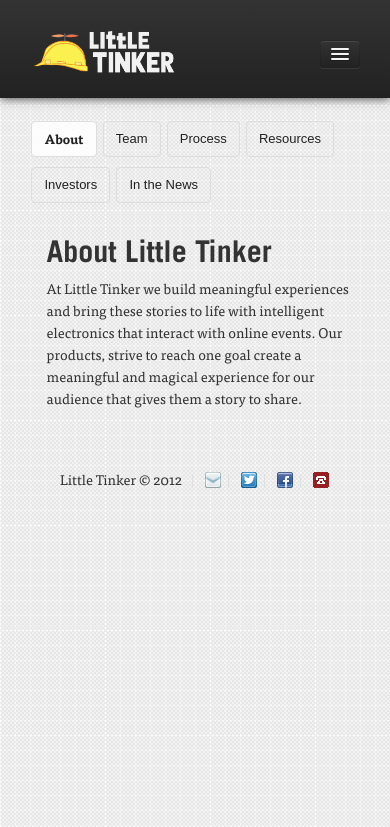
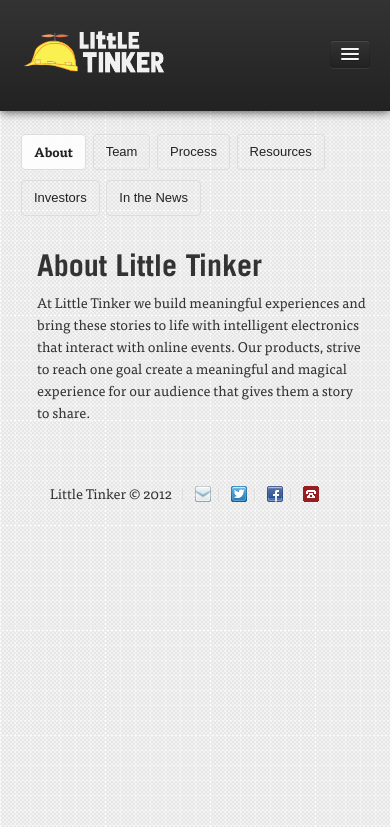
Before and after one commit to ReptarAzar/littletinker, a Django app: page /about/ in a window 390 px wide. Shown: the top 827 px of the page. Run offline with Django 3.2, Linux system fonts and the light colour scheme; parts of the project's set-up code (start-up, migrations or seed data) failed here and were passed over; some web fonts are replaced.

Commit message:
trying to center shit on phone

```diff
--- a/web/static/css/responsive.css
+++ b/web/static/css/responsive.css
@@ -54,7 +54,9 @@
 .hidden-desktop {
   display: none;
 }
-@media (max-width:767px) {.navbar .btn,.navbar .btn-group {
+@media (max-width:767px) {
+
+.navbar .btn,.navbar .btn-group {
   margin-top: 40px;
 }
 .visible-phone {
@@ -88,7 +90,9 @@
 }
 
 }
-@media (min-width:768px) and (max-width:979px) {.visible-tablet {
+@media (min-width:768px) and (max-width:979px) {
+
+.visible-tablet {
   display: block;
 }
 .hidden-tablet {
@@ -180,6 +184,7 @@
     position: relative;
     float: left;
     width: 150px;
+    margin-bottom: 30px;
   }
   .col4 {
     width:300px !important;
@@ -208,14 +213,22 @@
   footer a.contact-label {
     display: none;
   }
+  .container-fluid {
+    padding-left: 5px;
+    padding-right: 5px;
   }
-@media (max-width:775px) {body {
+
+}
+
+@media (max-width:775px) {
+
+body {
   padding-left: 20px;
   padding-right: 20px;
 }
 .container-fluid {
-  padding-left: 20px;
-  padding-right: 20px;
+  padding-left: 10px;
+  padding-right: 10px;
 }
 .navbar-fixed-top {
   margin-left: -20px;
@@ -295,6 +308,8 @@
 }
 
 }
+
+
 @media (min-width:768px) and (max-width:979px) {.row {
   margin-left: -20px;*zoom:1;
 }
```
Lines whose indentation alone changed are shown as unchanged.
